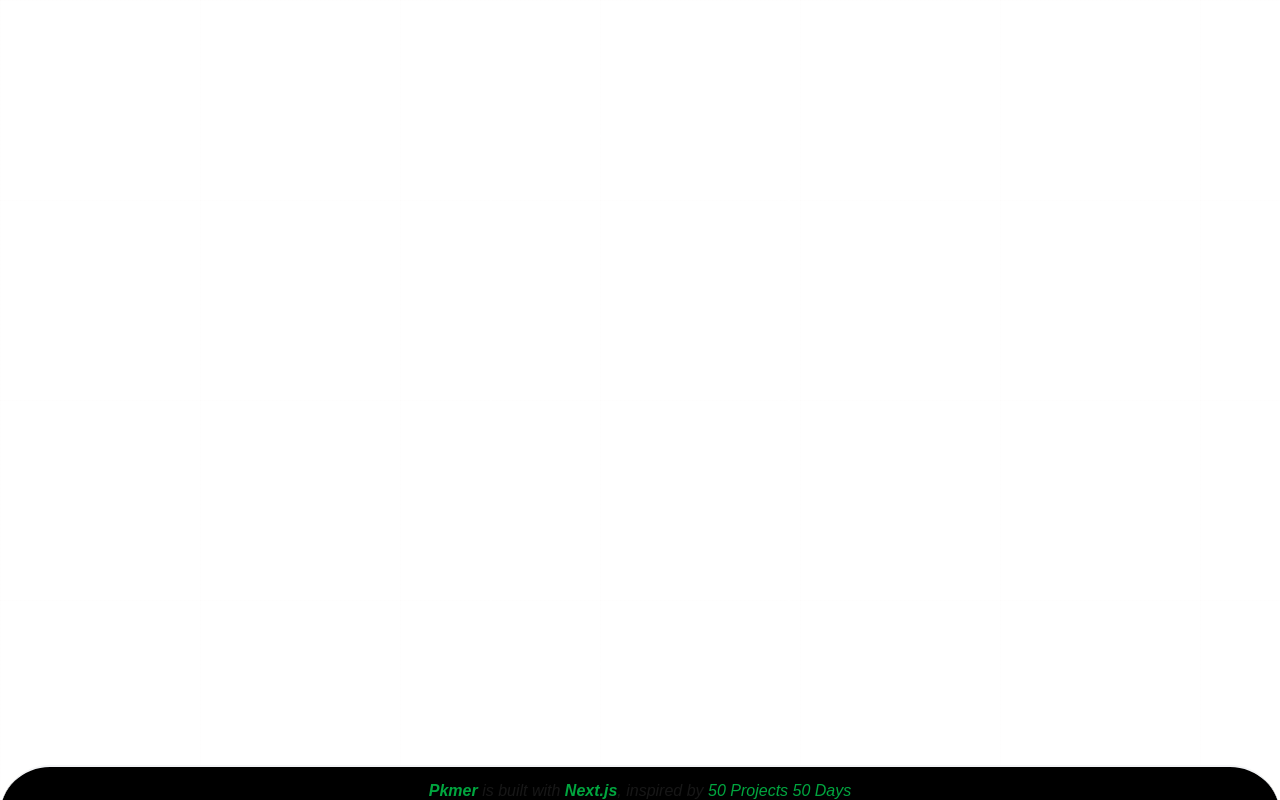
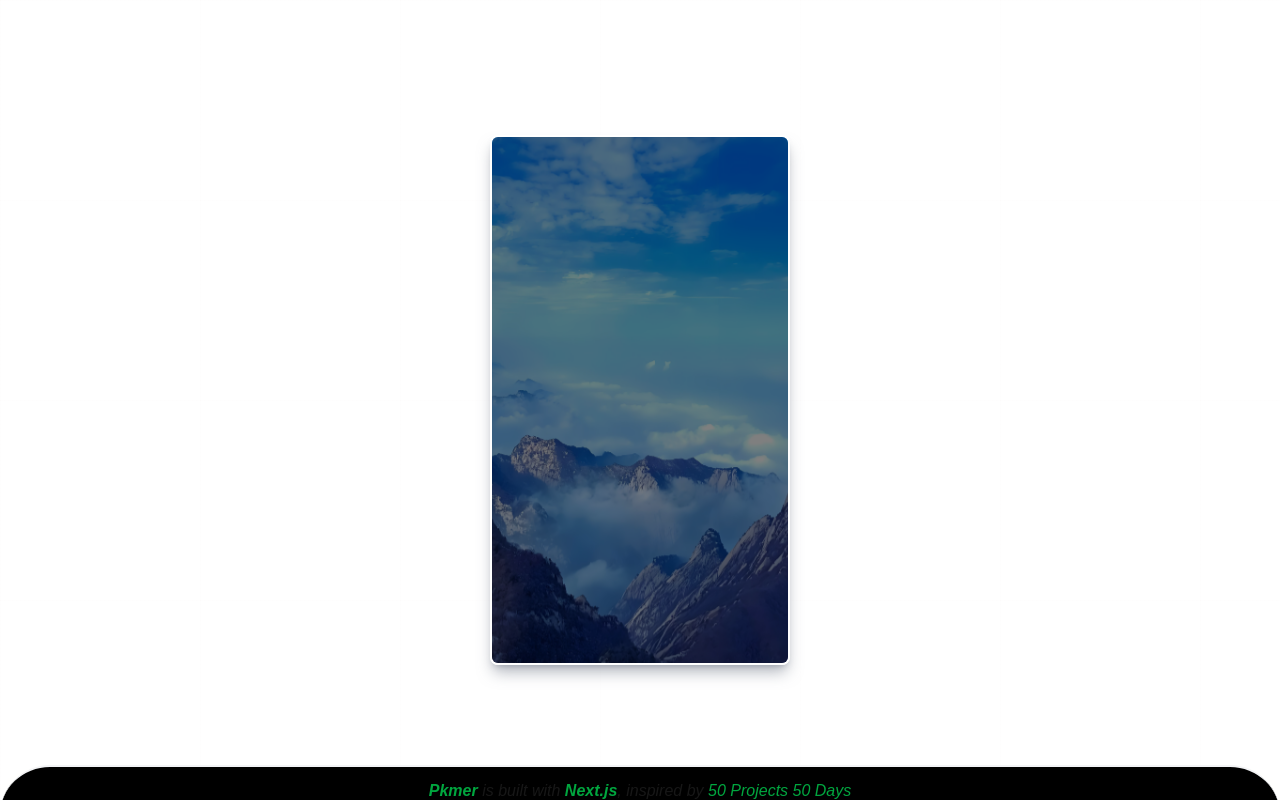
Before and after one commit to upangka/50days50projectsUseNextJs, a Next.js app: page /double-click-heart in a window 1280 px wide. Built offline with nearby package versions, Linux system fonts and the light colour scheme.

Commit message:
feat(finished): 完成图片的动态效果添加

```diff
--- a/src/app/(cases)/double-click-heart/double-click-heart.module.scss
+++ b/src/app/(cases)/double-click-heart/double-click-heart.module.scss
@@ -26,10 +26,12 @@
 }
 
 .Count {
-  animation: countmove 0.5s linear infinite;
+  animation: countmove 0.5s linear;
+  opacity: 0;
   @keyframes countmove {
     from {
       transform: translateY(0px) scale(1.5);
+      opacity: 1;
     }
     to {
       transform: translateY(-25px);
@@ -37,3 +39,15 @@
     }
   }
 }
+
+.Image {
+  animation: image 30s linear infinite;
+  @keyframes image {
+    from {
+      transform: scale(1);
+    }
+    to {
+      transform: scale(1.5);
+    }
+  }
+}
--- a/src/app/(cases)/double-click-heart/page.tsx
+++ b/src/app/(cases)/double-click-heart/page.tsx
@@ -71,16 +71,23 @@ export default function DoubleClickHeartPage() {
     <section className='flex h-screen w-screen items-center justify-center'>
       <div
         onClick={handleDoubleClick}
-        className='relative h-[530px] w-[300px] border-2 border-white'
+        className='relative h-[530px] w-[300px] overflow-hidden rounded-lg border-2 border-white shadow-lg shadow-gray-500/50'
       >
+        <div className='absolute top-0 right-0 bottom-0 left-0 z-10 bg-black opacity-50'></div>
+        <img
+          src='/landscape.jpg'
+          alt='girls'
+          className={clsx(HeartStyle.Image, 'h-full w-full object-cover')}
+        />
         {/* 大于5的时候显示 */}
         {count > 5 && (
           <p
             style={countStyle}
+            key={count}
             className={clsx(
               HeartStyle.Count,
-              'absolute -top-1 text-lg select-none',
-              count < 10 ? 'text-white' : 'text-yellow-400'
+              'absolute -top-1 z-20 text-lg font-bold select-none',
+              count < 10 ? 'text-white' : 'text-yellow-500'
             )}
           >
             +{count}
@@ -95,7 +102,7 @@ export default function DoubleClickHeartPage() {
             key={heart.id}
             className={clsx(
               HeartStyle.Love,
-              'absolute -translate-x-1/2 -translate-y-full text-3xl text-white select-none'
+              'absolute z-20 -translate-x-1/2 -translate-y-full text-3xl text-white select-none'
             )}
           >
             {' '}
```
Also changed, not shown: public/landscape.jpg (added).
